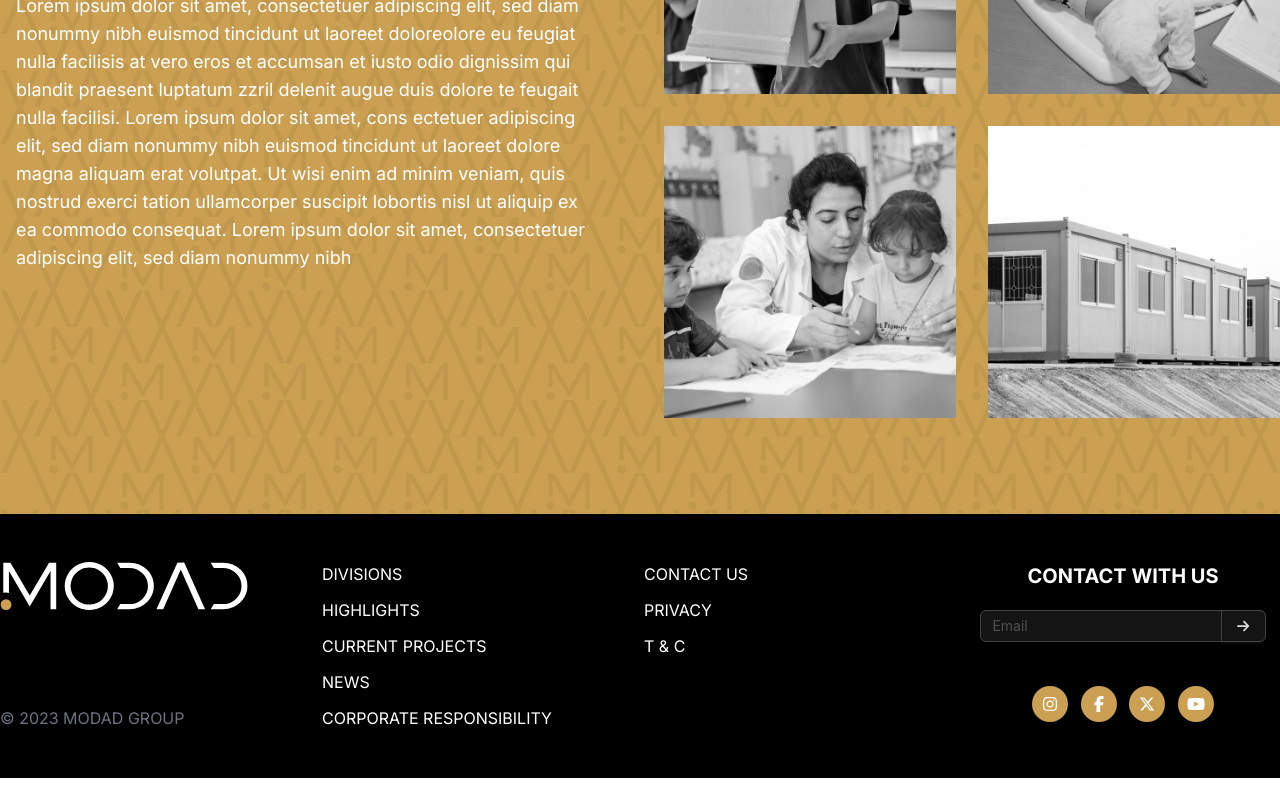
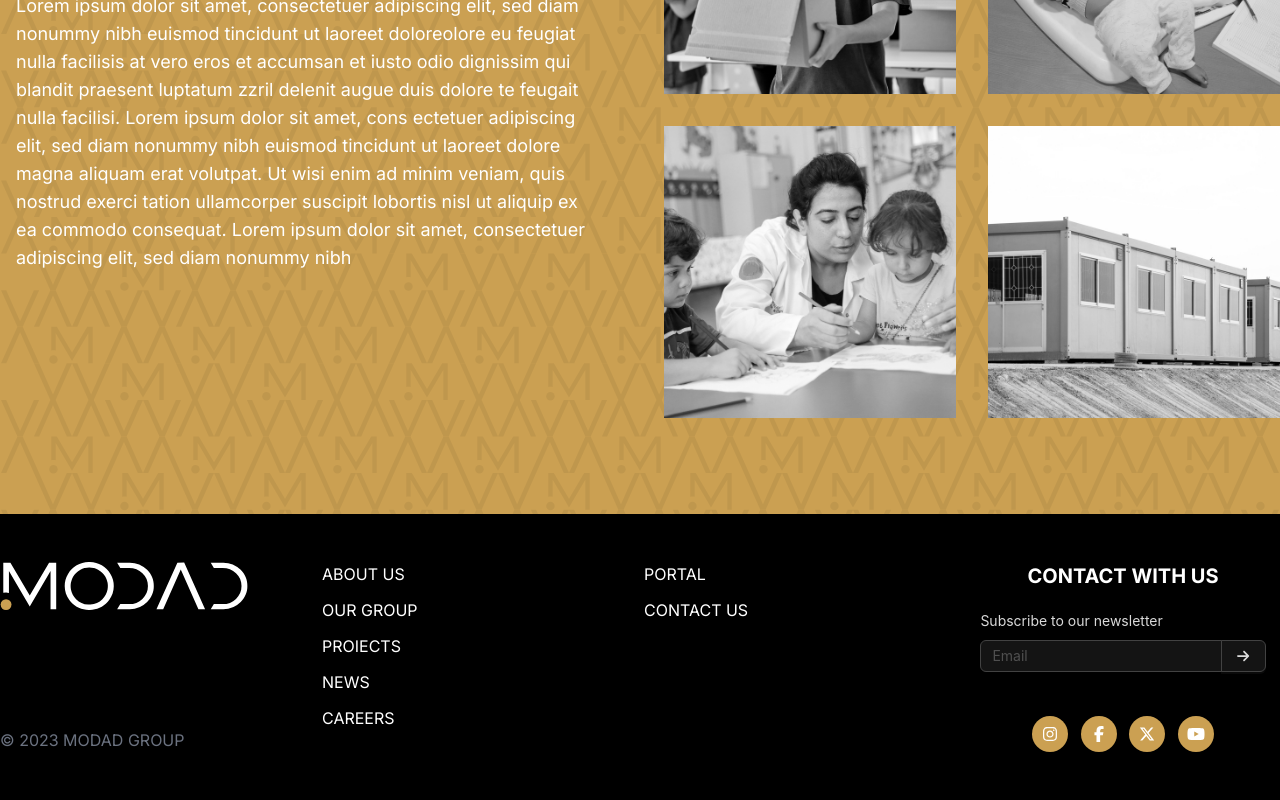
Before and after one commit to Sherif-jr/modad-construction-nextjs, a Next.js app: page / in a window 1280 px wide. Shown: the part 4328-5128 px from the top of the page. Before the commit the page ends 5106 px from the top, so only its background shows below. Built offline with nearby package versions, Linux system fonts and the light colour scheme.

Commit message:
edit: client edits

```diff
--- a/src/components/layout/Footer.tsx
+++ b/src/components/layout/Footer.tsx
@@ -26,32 +26,29 @@ const Footer = () => {
           <div>
             <ul className="flex flex-col gap-3">
               <li className="uppercase">
-                <Link href="/">DIVISIONS</Link>
+                <Link href="/about-us">About us</Link>
               </li>
               <li className="uppercase">
-                <Link href="/">Highlights</Link>
+                <Link href="/">Our Group</Link>
               </li>
               <li className="uppercase">
-                <Link href="/">Current Projects</Link>
+                <Link href="/projects">Proiects</Link>
               </li>
               <li className="uppercase">
                 <Link href="/">News</Link>
               </li>
               <li className="uppercase">
-                <Link href="/">Corporate Responsibility</Link>
+                <Link href="/">Careers</Link>
               </li>
             </ul>
           </div>
           <div>
             <ul className="flex flex-col gap-3">
               <li className="uppercase">
-                <Link href="/">Contact us</Link>
+                <Link href="/">Portal</Link>
               </li>
               <li className="uppercase">
-                <Link href="/">Privacy</Link>
-              </li>
-              <li className="uppercase">
-                <Link href="/">T & C</Link>
+                <Link href="/contact-us">Contact us</Link>
               </li>
             </ul>
           </div>
--- a/src/components/layout/FooterContactForm.tsx
+++ b/src/components/layout/FooterContactForm.tsx
@@ -5,8 +5,8 @@ import { Button, Form, Input, Space } from "antd";
 
 const FooterContactForm = () => {
   return (
-    <Form>
-      <Form.Item name="email">
+    <Form layout="vertical">
+      <Form.Item name="email" label="Subscribe to our newsletter">
         <Space.Compact>
           <Input placeholder="Email" />
           <Button htmlType="submit">
```
